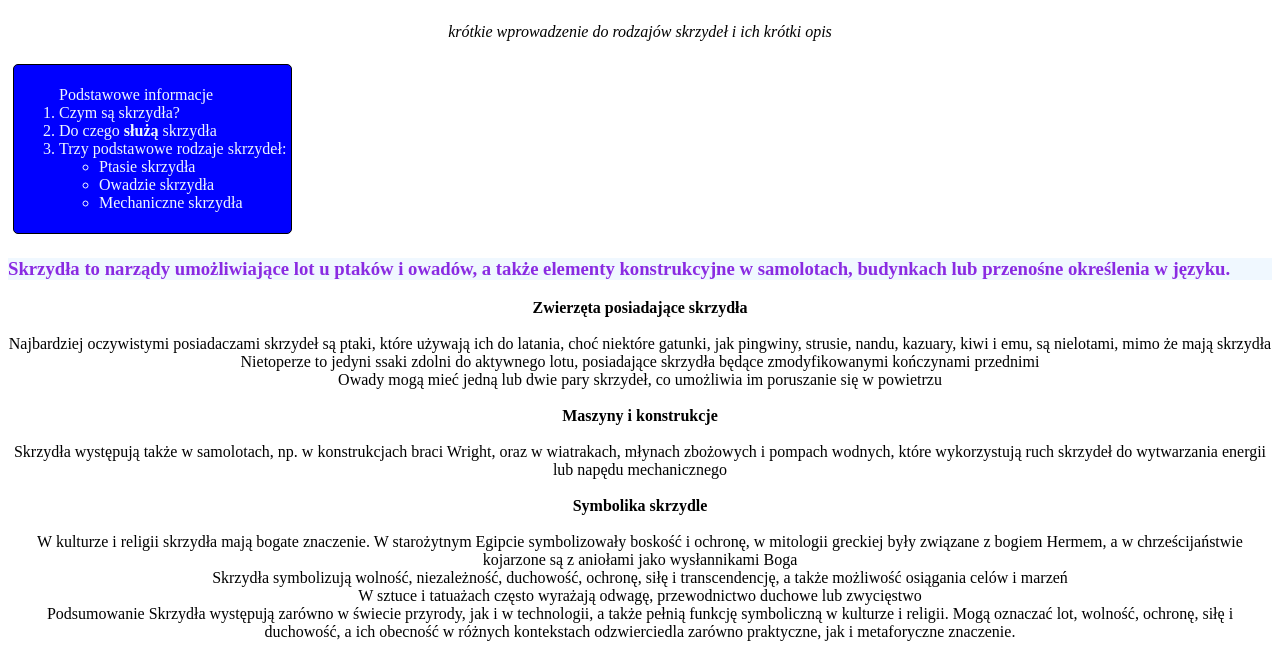
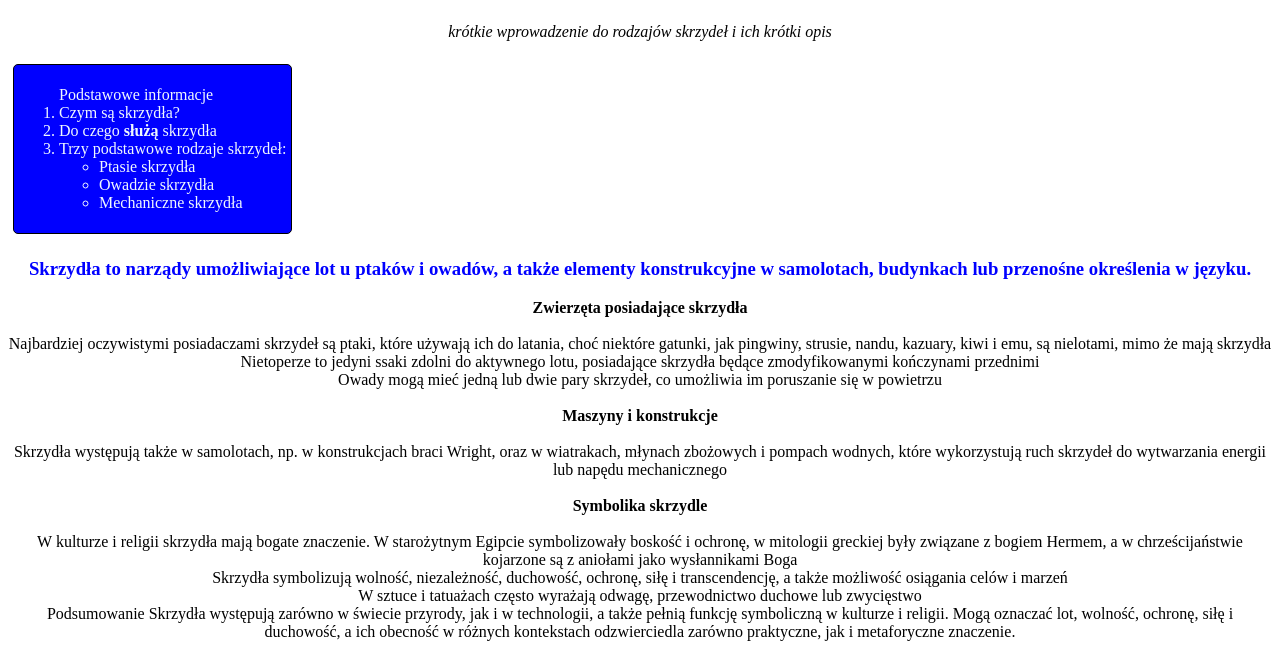
Before and after one commit to s36584-pja/s36584-pja.github.io, a plain HTML site: page index.html in a window 1280 px wide. Shown: the part 116-771 px from the top of the page. Drawn offline with Linux system fonts and the light colour scheme.

Commit message:
color blue

```diff
--- a/index.html
+++ b/index.html
@@ -61,7 +61,7 @@
  </li>
 </ol>
 </div>
-<h3 class="centering; button-link"><b>Skrzydła</b> to narządy umożliwiające lot u ptaków i owadów, a także elementy konstrukcyjne w samolotach, budynkach lub przenośne określenia w języku.</h3>
+<h3 class="centering" style="color: blue;"><b>Skrzydła</b> to narządy umożliwiające lot u ptaków i owadów, a także elementy konstrukcyjne w samolotach, budynkach lub przenośne określenia w języku.</h3>
 <p><b>Zwierzęta posiadające skrzydła </b> <br>
     <br>
 Najbardziej oczywistymi posiadaczami skrzydeł są ptaki, które używają ich do latania, choć niektóre gatunki, jak pingwiny, strusie, nandu, kazuary, kiwi i emu, są nielotami, mimo że mają skrzydła <br>
```
